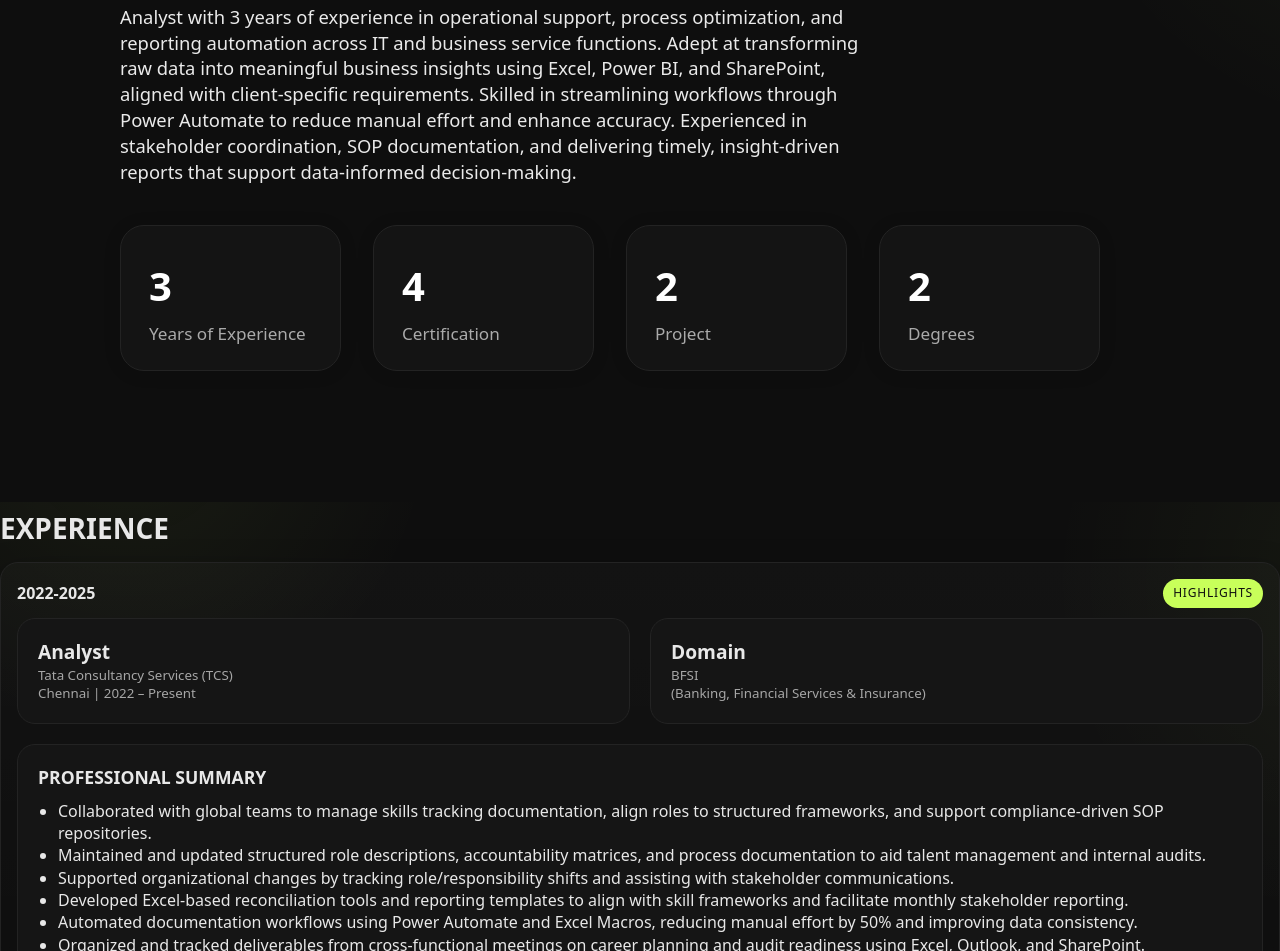
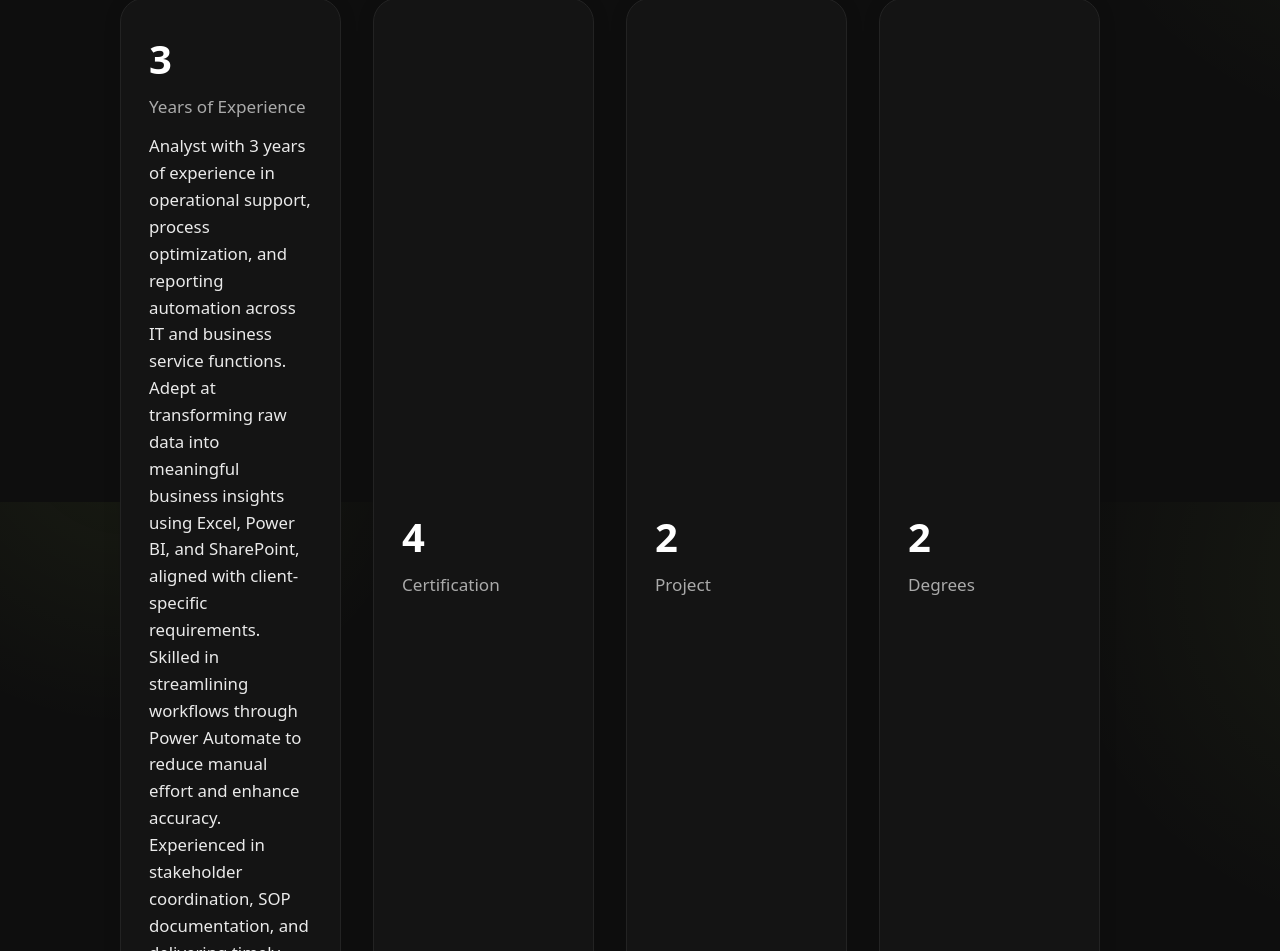
Before and after one commit to uniqueport/Portfolio, a plain HTML site: page index.html in a window 1280 px wide. Shown: the part 298-1249 px from the top of the page. Drawn offline with Linux system fonts and the light colour scheme.

Commit message:
index.html

```diff
--- a/index.html
+++ b/index.html
@@ -84,17 +84,10 @@
     </div>
   </header>
 
-  <main class="wrap">
+ <main class="wrap">
   <!-- Hero / Summary -->
   <section id="SUMMARYS" class="hero" aria-labelledby="SUMMARYS-title" style="padding-bottom:32px;">
     <h1 id="SUMMARYS-title" style="font-size:3.2em; font-weight:800; margin-bottom:0.25em; letter-spacing:2px;">SUMMARY</h1>
-    <p class="lead" style="max-width:740px; font-size:1.15em; color:#eaeaea; margin-bottom:2.2em;">
-      Analyst with 3 years of experience in operational support, process optimization, and reporting automation across IT and
-      business service functions. Adept at transforming raw data into meaningful business insights using Excel, Power BI, and
-      SharePoint, aligned with client-specific requirements. Skilled in streamlining workflows through Power Automate to
-      reduce manual effort and enhance accuracy. Experienced in stakeholder coordination, SOP documentation, and delivering
-      timely, insight-driven reports that support data-informed decision-making.
-    </p>
     <div class="stats" role="list" style="
       display: flex; flex-wrap: wrap; gap:32px 32px; justify-content: flex-start; margin-top:10px; max-width:980px;
     ">
@@ -107,6 +100,9 @@
       ">
         <h2 style="font-size:2.5em; font-weight:700; color:#fff; margin:0 0 0.2em 0;" data-counter target="3">3</h2>
         <p style="font-size:1.07em; color:#aaa; margin:0;">Years of Experience</p>
+        <div style="margin-top:14px; color:#eaeaea; font-size:1.05em; line-height:1.6;">
+          Analyst with 3 years of experience in operational support, process optimization, and reporting automation across IT and business service functions. Adept at transforming raw data into meaningful business insights using Excel, Power BI, and SharePoint, aligned with client-specific requirements. Skilled in streamlining workflows through Power Automate to reduce manual effort and enhance accuracy. Experienced in stakeholder coordination, SOP documentation, and delivering timely, insight-driven reports that support data-informed decision-making.
+        </div>
       </div>
       <div class="stat" role="listitem" style="
         flex:1 1 220px; min-width:220px; max-width:340px;
```
